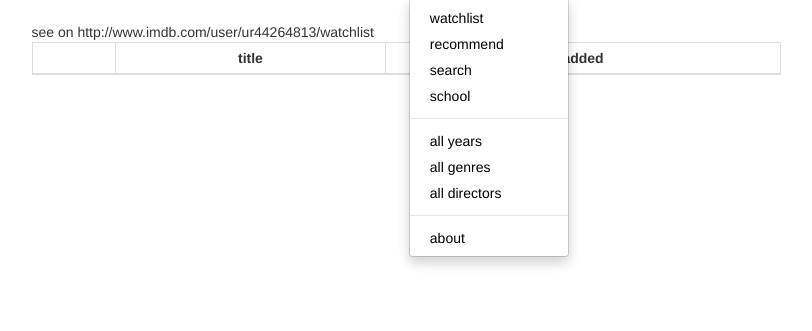
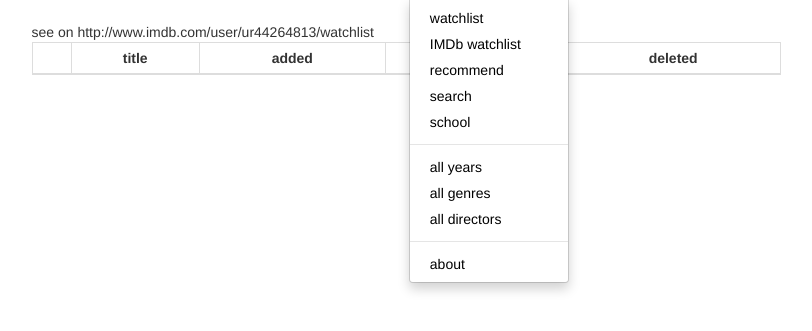
Before and after one commit to eruszczak/movie-website, a Django app: page /watch/ in a window 1280 px wide, after a click on "more". Shown: the part 51-382 px from the top of the page, without its empty margins (156-968 px from the left). Run offline with Django 3.2, Linux system fonts and the light colour scheme; data that the repository does not hold is empty; some libraries are stand-ins or nearby versions.

Commit message:
Watchlist updating

```diff
--- a/movie/views.py
+++ b/movie/views.py
@@ -227,7 +227,8 @@ def watch_again(request):
         context = {
             # 'ratings': Entry.objects.filter(watch_again_date__isnull=True).order_by('-rate_date'),todo isnull problem
             'ratings': [e for e in Entry.objects.all() if e.watch_again_date],
-            'history': Archive.objects.filter(watch_again_date__isnull=False)
+            'history': Archive.objects.filter(watch_again_date__isnull=False),
+            'title': 'See again'
         }
         return render(request, 'watch_again.html', context)
 
@@ -244,7 +245,7 @@ def watch_again(request):
 
 def watchlist(request):
     context = {
-        'ratings': Watchlist.objects.filter(active=True),
+        'watchlist': Watchlist.objects.filter().order_by('active', '-deleted_after_watched'),
         'title': 'IMDb Watchlist'
     }
     return render(request, 'watchlist.html', context)
--- a/templates/navbar.html
+++ b/templates/navbar.html
@@ -17,6 +17,7 @@
                     <a href="#" class="dropdown-toggle" data-toggle="dropdown" role="button" aria-haspopup="true" aria-expanded="false">more <span class="caret"></span></a>
                     <ul class="dropdown-menu">
                         <li><a href="{% url 'watch_again' %}">watchlist</a></li>
+                        <li><a href="{% url 'watch' %}">IMDb watchlist</a></li>
                         <li><a href="{% url 'recommend' %}">recommend</a></li>
                         <li><a href="{% url 'search' %}">search</a></li>
                         <li><a href="{% url 'school' %}">school</a></li>
--- a/templates/search.html
+++ b/templates/search.html
@@ -7,7 +7,7 @@
     <div class="input-group">
       <input id="inputBox_search" type="text" class="form-control" placeholder="q" name='q'>
       <!--<input id="inputBox" type="text" class="form-control" placeholder="title" name='title'>-->
-      <input id="target" type="text" class="form-control" placeholder="year" name="year">
+{#      <input id="target" type="text" class="form-control" placeholder="year" name="year">#}
       <span class="input-group-btn">
         <button id="go_search" class="btn btn-default" type="button">Go!</button>
       </span>
--- a/templates/watch_again.html
+++ b/templates/watch_again.html
@@ -1,6 +1,6 @@
 {% extends "base.html" %}
 {% load staticfiles %}
-{% block title %}Watchlist{% endblock %}
+{% block title %}{{ title }}{% endblock %}
 
 {% block content %}
 <div class="row">
--- a/templates/watchlist.html
+++ b/templates/watchlist.html
@@ -14,18 +14,21 @@
                         <th class="text-center"></th>
                         <th class="text-center">title</th>
                         <th class="text-center">added</th>
+                        <th class="text-center">active</th>
+                        <th class="text-center">deleted</th>
                     </tr>
                 </thead>
                 <tbody>
-                    {% for obj in ratings %}
+                    {% for obj in watchlist %}
                     <tr>
                         <th scope="row" class="text-center">{{ forloop.counter }}</th>
-                        <td>{{ obj.name }}</td>
+                        <td><a href='http://www.imdb.com/title/{{ obj.const }}'>{{ obj.name }}</a></td>
                         <td>{{ obj.added_date }}</td>
+                        <td>{{ obj.active }}</td>
+                        <td>{{ obj.deleted_after_watched }}</td>
                     </tr>
                     {% endfor %}
                 </tbody>
-                {{ list_dicts }}
             </table>
 
         </div>
```
Also changed, not shown: prepareDB.py (+15 -6 lines).
